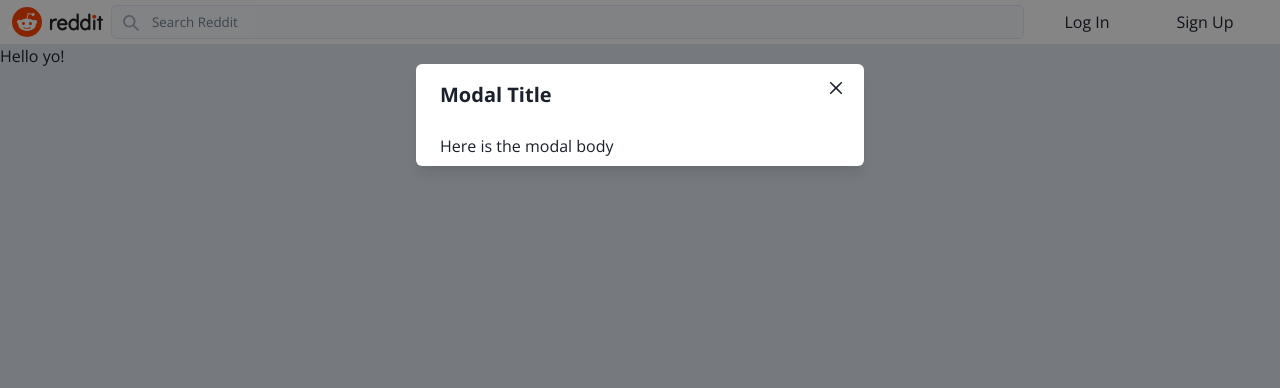
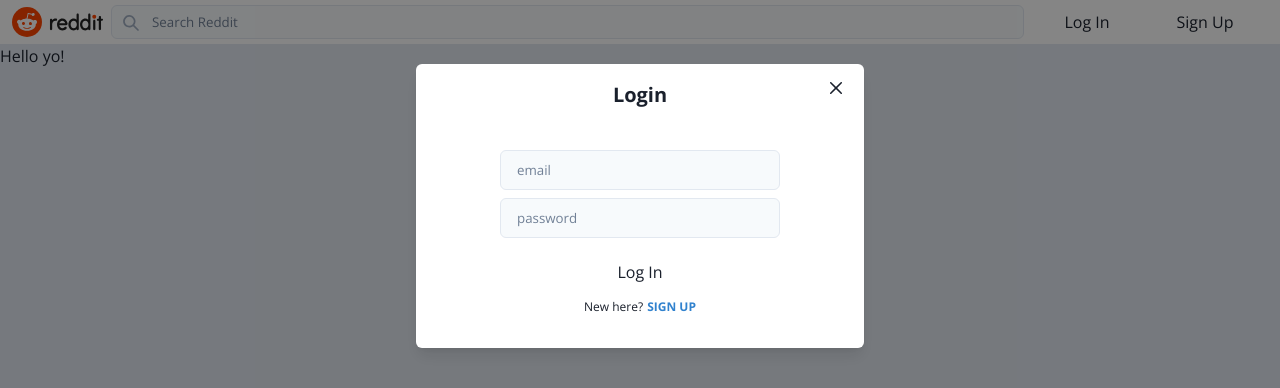
Before and after one commit to oilsinwater/reddit-clone, a Next.js app: page / in a window 1280 px wide. Both pictures are taken after a click on the button "Log In". Shown: the top 388 px of the page. Built offline with nearby package versions, Linux system fonts and the light colour scheme.

Commit message:
Creates login auth and updates AuthModal.

```diff
--- a/src/components/Modal/Auth/AuthModal.tsx
+++ b/src/components/Modal/Auth/AuthModal.tsx
@@ -1,3 +1,4 @@
+import AuthButtons from '@/components/Navbar/RightContent/AuthButtons';
 import {
   useDisclosure,
   Button,
@@ -8,10 +9,12 @@
   ModalCloseButton,
   ModalBody,
   ModalFooter,
+  Flex,
 } from '@chakra-ui/react';
 import React from 'react';
 import { useRecoilState } from 'recoil';
 import { authModalState } from '../../../atoms/authModalAtoms';
+import AuthInputs from './AuthInputs';
 
 const AuthModal: React.FC = () => {
   const [modalState, setModalState] = useRecoilState(authModalState);
@@ -28,9 +31,30 @@
       <Modal isOpen={modalState.open} onClose={handleClose}>
         <ModalOverlay />
         <ModalContent>
-          <ModalHeader>Modal Title</ModalHeader>
+          <ModalHeader textAlign="center">
+            {modalState.view === 'login' && 'Login'}
+            {modalState.view === 'signup' && 'Sign Up'}
+            {modalState.view === 'resetPassword' && 'Reset Password'}
+          </ModalHeader>
           <ModalCloseButton />
-          <ModalBody>Here is the modal body </ModalBody>
+          <ModalBody
+            display="flex"
+            flexDirection="column"
+            alignItems="center"
+            justifyContent="center"
+          >
+            <Flex
+              direction="column"
+              align="center"
+              justify="center"
+              width="70%"
+              pb={6}
+            >
+              {/* <AuthButtons /> */}
+              <AuthInputs />
+              {/* <ResetPassword /> */}
+            </Flex>
+          </ModalBody>
         </ModalContent>
       </Modal>
     </>
--- /dev/null
+++ b/src/components/Modal/Auth/Login.tsx
@@ -0,0 +1,87 @@
+import React, { useState } from 'react';
+import { Button, Flex, Input, Text } from '@chakra-ui/react';
+import { authModalState } from '@/atoms/authModalAtoms';
+import { useSetRecoilState } from 'recoil';
+
+type LoginProps = {};
+
+const Login: React.FC<LoginProps> = () => {
+  const setAuthModalState = useSetRecoilState(authModalState);
+
+  const [loginForm, setLoginForm] = useState({
+    email: '',
+    password: '',
+  });
+
+  // Firebase logic
+  const onSubmit = () => {};
+
+  const onChange = (event: React.ChangeEvent<HTMLInputElement>) => {
+    //update form state
+    setLoginForm((prev) => ({
+      ...prev,
+      [event.target.name]: event.target.value,
+    }));
+  };
+
+  return (
+    <form onSubmit={onSubmit}>
+      <Input
+        required
+        name="email"
+        placeholder="email"
+        type="email"
+        mb={2}
+        onChange={onChange}
+        fontSize="10pt"
+        _placeholder={{ color: 'gray.500' }}
+        _hover={{ bg: 'white', border: '1px solid', borderColor: 'blue.500' }}
+        _focus={{
+          outline: 'none',
+          bg: 'white',
+          border: '1px solid',
+          borderColor: 'blue.500',
+        }}
+        bg="gray.50"
+      />
+      <Input
+        required
+        name="password"
+        placeholder="password"
+        type="password"
+        mb={2}
+        onChange={onChange}
+        fontSize="10pt"
+        _placeholder={{ color: 'gray.500' }}
+        _hover={{ bg: 'white', border: '1px solid', borderColor: 'blue.500' }}
+        _focus={{
+          outline: 'none',
+          bg: 'white',
+          border: '1px solid',
+          borderColor: 'blue.500',
+        }}
+        bg="gray.50"
+      />
+      <Button width="100%" height="36px" mt={2} mb={2} type="submit">
+        Log In
+      </Button>
+      <Flex fontSize="9pt" justifyContent="center">
+        <Text mr={1}>New here?</Text>
+        <Text
+          color="blue.500"
+          fontWeight={700}
+          cursor="pointer"
+          onClick={() =>
+            setAuthModalState((prev) => ({
+              ...prev,
+              view: 'signup',
+            }))
+          }
+        >
+          SIGN UP
+        </Text>
+      </Flex>
+    </form>
+  );
+};
+export default Login;
```
